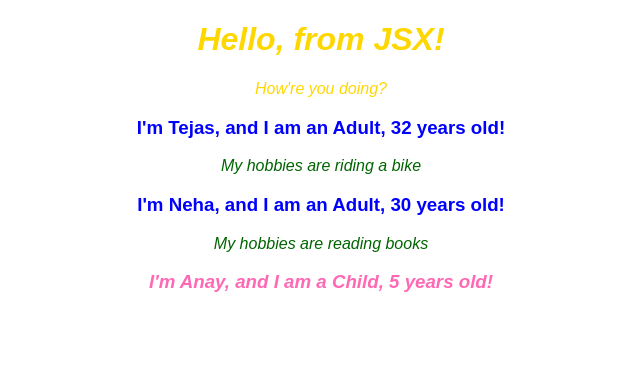
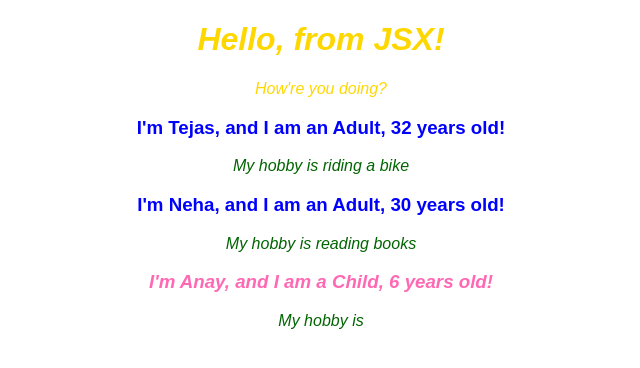
Before and after one commit to tpendse/react-sandbox, a React (Create React App) app in the folder myapp/: page / in a window 1280 px wide. Shown: the top 368 px of the page, without its empty margins (319-959 px from the left). Built offline with nearby package versions, Linux system fonts and the light colour scheme.

Commit message:
introduced a state to App component

```diff
--- a/myapp/src/App.js
+++ b/myapp/src/App.js
@@ -3,15 +3,22 @@ import './App.css';
 import Person from './Person/Person'
 
 class App extends Component {
-  render()
-  {
+  state = {
+    people: [
+      { name: 'Tejas', age: 32, hobbies: 'riding a bike' },
+      { name: 'Neha', age: 30, hobbies: 'reading books' },
+      { name: 'Anay', age: 6 },
+    ]
+  }
+
+  render() {
     return (
       <div className="App">
         <h1>Hello, from JSX!</h1>
         <p>How're you doing?</p>
-        <Person name="Tejas" age="32">My hobbies are riding a bike</Person>
-        <Person name="Neha" age="30">My hobbies are reading books</Person>
-        <Person name="Anay" age="5" />
+        <Person name={this.state.people[0].name} age={this.state.people[0].age}>My hobby is {this.state.people[0].hobbies} </Person>
+        <Person name={this.state.people[1].name} age={this.state.people[1].age}>My hobby is {this.state.people[1].hobbies} </Person>
+        <Person name={this.state.people[2].name} age={this.state.people[2].age}>My hobby is {this.state.people[2].hobbies} </Person>
       </div>
     );
   }
```
